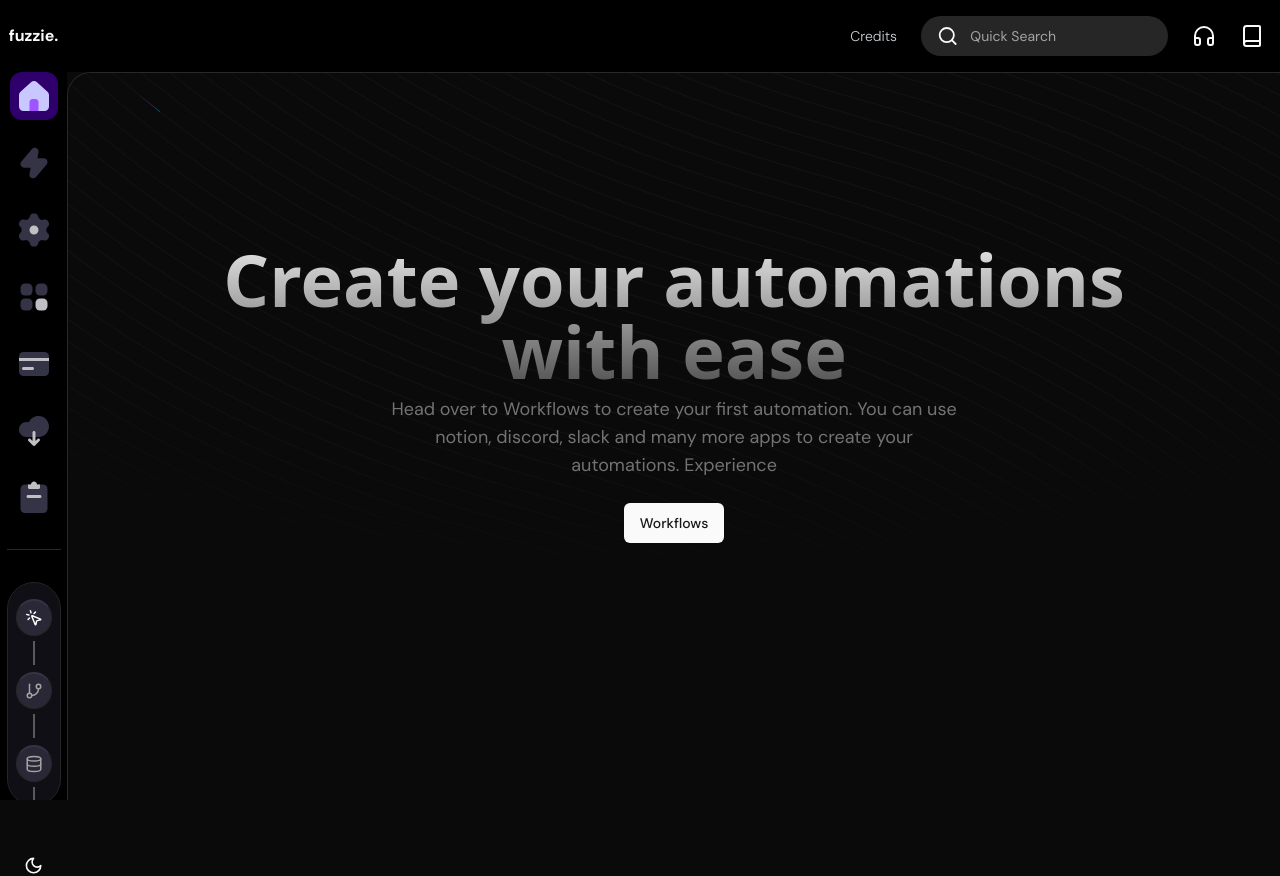
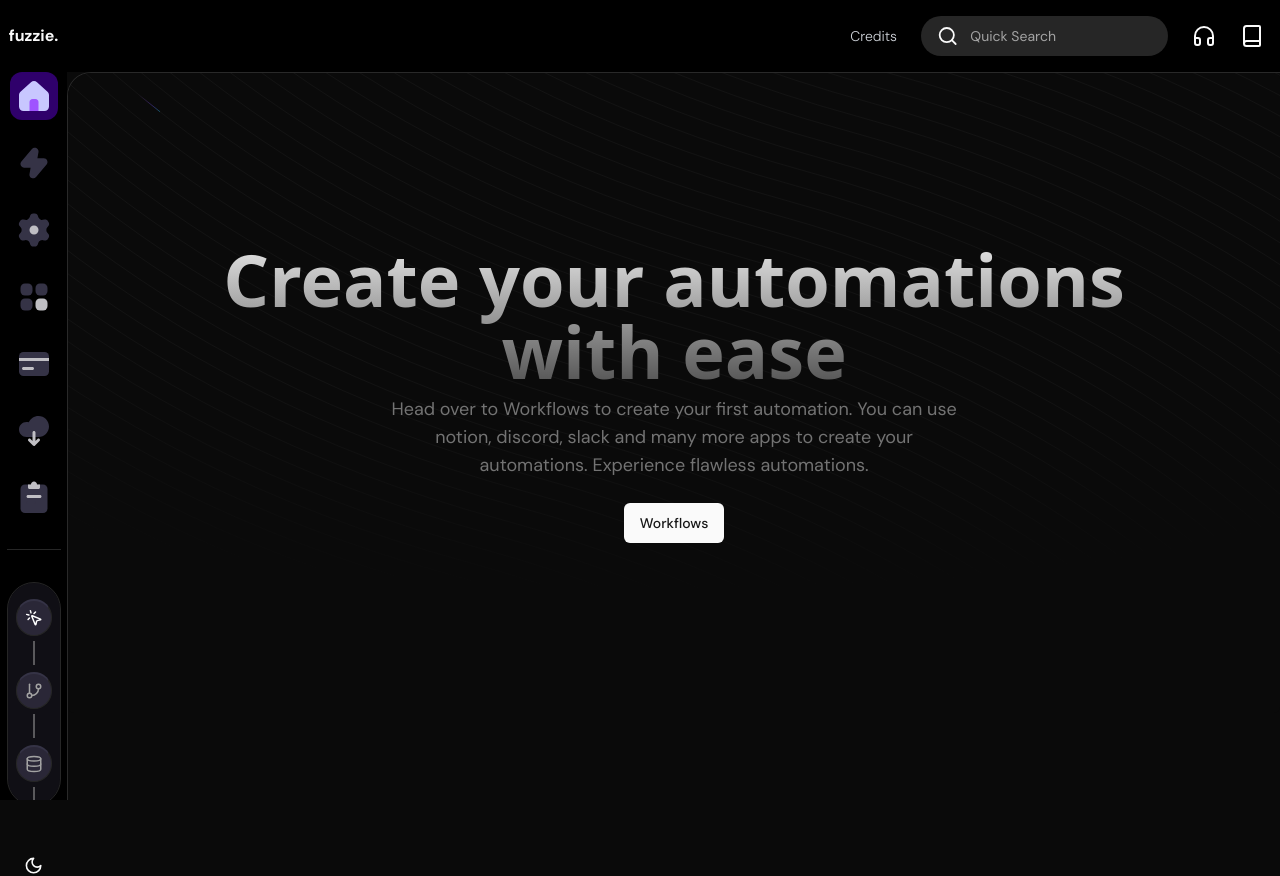
Before and after one commit to DevSrijit/saas-automation, a Next.js app: page /dashboard in a window 1280 px wide. Built offline with nearby package versions, Linux system fonts and the light colour scheme.

Commit message:
refactor: Update DashboardPage component

```diff
--- a/src/app/(main)/(pages)/dashboard/page.tsx
+++ b/src/app/(main)/(pages)/dashboard/page.tsx
@@ -16,7 +16,7 @@ export default function DashboardPage() {
         <p className="text-neutral-500 max-w-xl mx-auto my-2 text-lg text-center relative z-10">
           Head over to Workflows to create your first automation. You can use
           notion, discord, slack and many more apps to create your automations.
-          Experience
+          Experience flawless automations.
         </p>
         <div className="flex justify-center items-center">
           <Button className="mt-4 z-50" onClick={() => router.push('/workflows')}>
```
